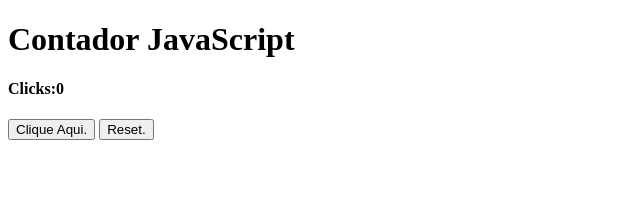
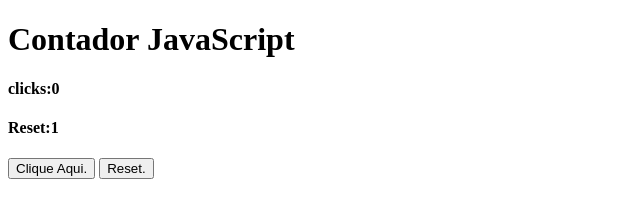
Before and after one commit to TakataF/Projeto_ContadorJavaScript, a plain HTML site: page Projeto Contador JavaScript/index.html in a window 1280 px wide. Both pictures are taken after a click on the button "Reset.". Shown: the whole page, without its empty margins (0-640 px from the left). Drawn offline with Linux system fonts and the light colour scheme.

Commit message:
Feat Reset counter
Include Reset counter.

```diff
--- a/Projeto Contador JavaScript/index.html
+++ b/Projeto Contador JavaScript/index.html
@@ -10,6 +10,7 @@
     <h1>Contador JavaScript</h1>
     <div class="container">
         <h4 id="clicker">Clicks:0</h4>
+        <h4 id="reset">Reset:0</h4>
         <button onclick="addclick()">Clique Aqui.</button>
         <button onclick="addreset()">Reset.</button>
     </div>
--- a/Projeto Contador JavaScript/script.js
+++ b/Projeto Contador JavaScript/script.js
@@ -5,3 +5,10 @@ function addclick(){
     clicker += 1;
     document.getElementById("clicker").innerHTML=`clicks:${clicker}`;
 }
+function addreset(){
+    clicker = 0;
+    reset += 1;
+    document.getElementById("clicker").innerHTML=`clicks:${clicker}`;
+    document.getElementById("reset").innerHTML=`Reset:${reset}`;
+
+}
```
